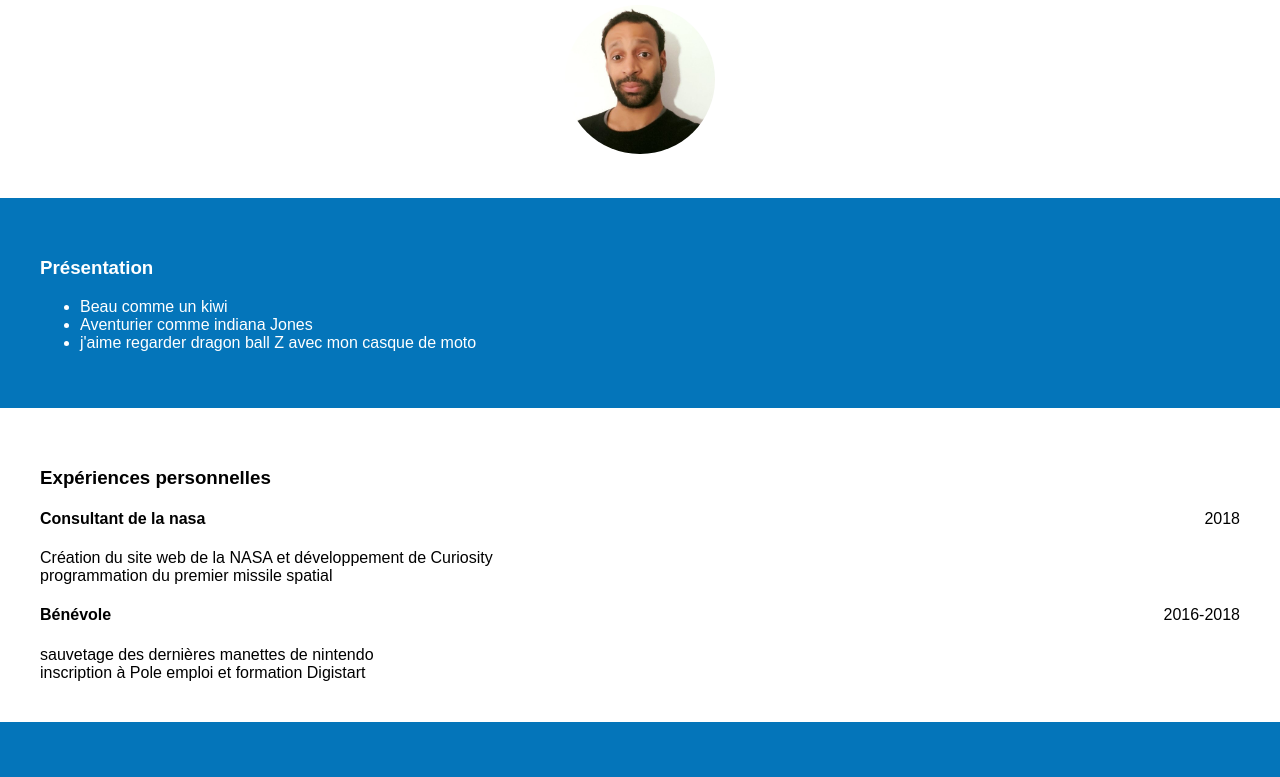
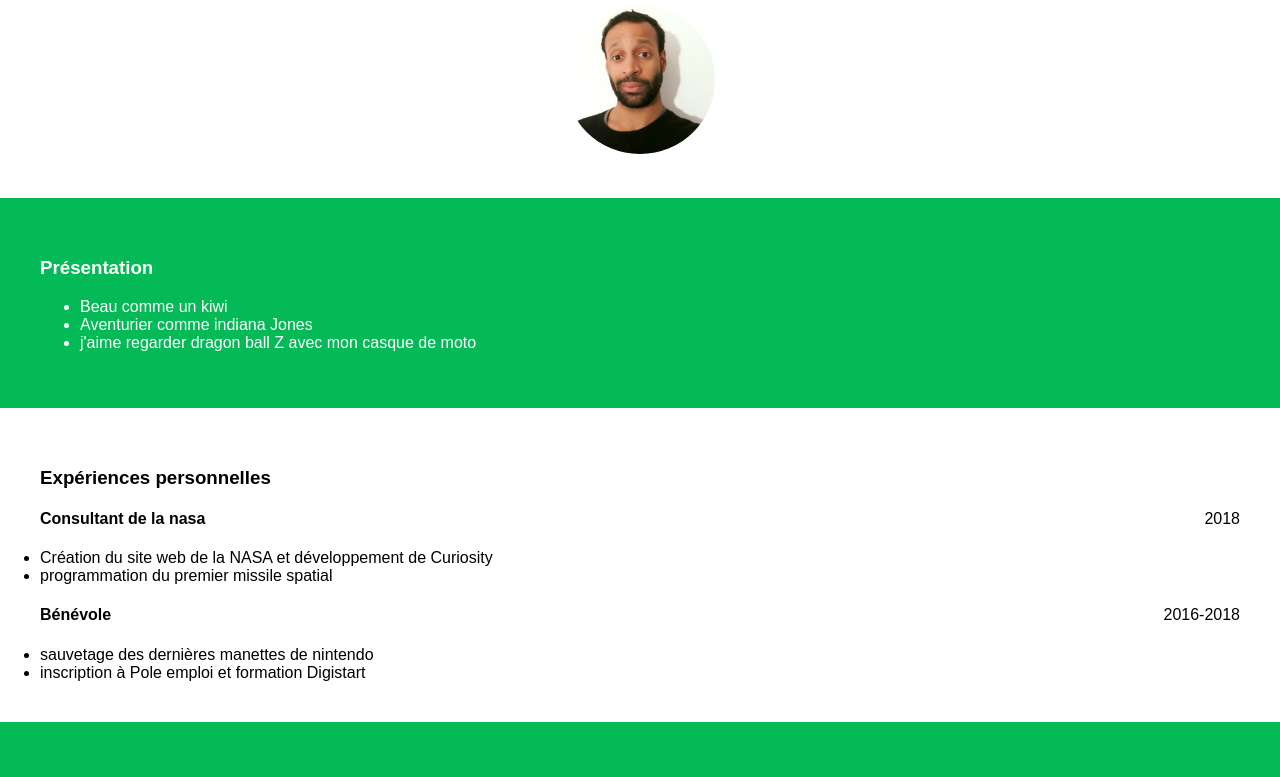
Before and after one commit to Nelyves/nelyves.github.io, a plain HTML site: page index.html in a window 1280 px wide. Shown: the part 233-1010 px from the top of the page. Drawn offline with Linux system fonts and the light colour scheme.

Commit message:
Update style.css

```diff
--- a/css/style.css
+++ b/css/style.css
@@ -10,7 +10,7 @@ nav {
 
 .secondary-block {
     color: rgb(255, 255, 255);
-    background-color: rgb(4,117,186);
+    background-color: rgb(4, 186, 86);
     float: center;
 }
 
@@ -67,7 +67,7 @@ section {
 #xp ul {
     margin: 0px;
     padding: 0px;
-    list-style: none;
+
 }
 
 #education ul {
```
